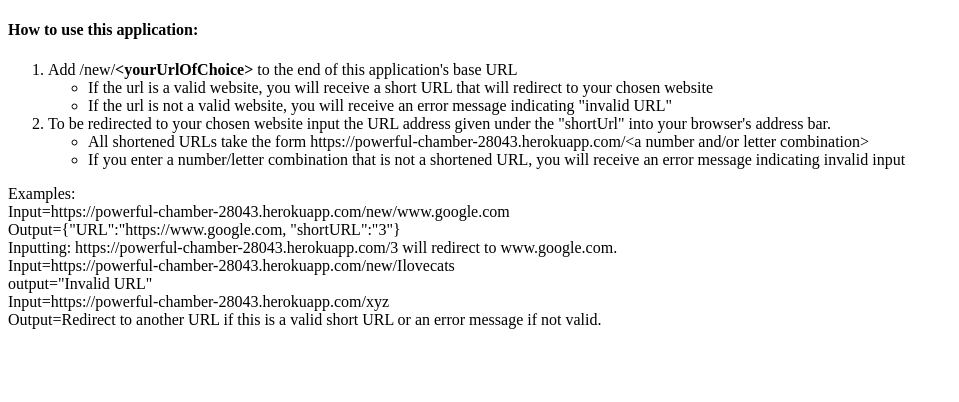
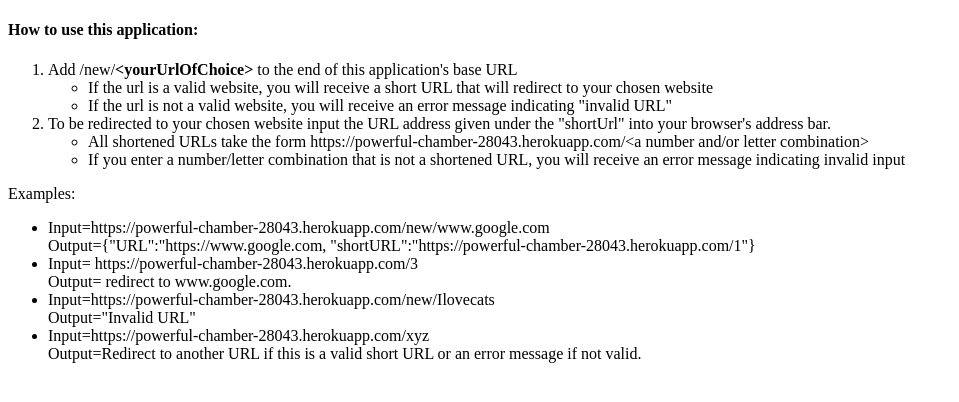
Before and after one commit to corajade/urlshortener, a website: page public/index.html in a window 1280 px wide. Shown: the whole page, without its empty margins (0-959 px from the left). Drawn offline with Linux system fonts and the light colour scheme.

Commit message:
Another edit ot index.html for readability

```diff
--- a/public/index.html
+++ b/public/index.html
@@ -13,14 +13,14 @@
         <li>If you enter a number/letter combination that is not a shortened URL, you will receive an error message indicating invalid input</li></ul></li>
         </ol>
         <p>
-            Examples: <br> Input=https://powerful-chamber-28043.herokuapp.com/new/www.google.com
-            <br> Output={"URL":"https://www.google.com, "shortURL":"3"} <br>
-            Inputting: https://powerful-chamber-28043.herokuapp.com/3 will redirect to www.google.com.
-            <br> Input=https://powerful-chamber-28043.herokuapp.com/new/Ilovecats
-            <br> output="Invalid URL"
-            <br> Input=https://powerful-chamber-28043.herokuapp.com/xyz
-            <br> Output=Redirect to another URL if this is a valid short URL
-                 or an error message if not valid.
+            Examples: <ul> <li>Input=https://powerful-chamber-28043.herokuapp.com/new/www.google.com<br>
+                               Output={"URL":"https://www.google.com, "shortURL":"https://powerful-chamber-28043.herokuapp.com/1"}</li>
+            <li>Input= https://powerful-chamber-28043.herokuapp.com/3 <br> Output= redirect to www.google.com. </li>
+         <li> Input=https://powerful-chamber-28043.herokuapp.com/new/Ilovecats <br>
+             Output="Invalid URL" </li>
+           <li> Input=https://powerful-chamber-28043.herokuapp.com/xyz <br>
+             Output=Redirect to another URL if this is a valid short URL
+                 or an error message if not valid. </li> </ul>
         </p>
     </body>
 
```
